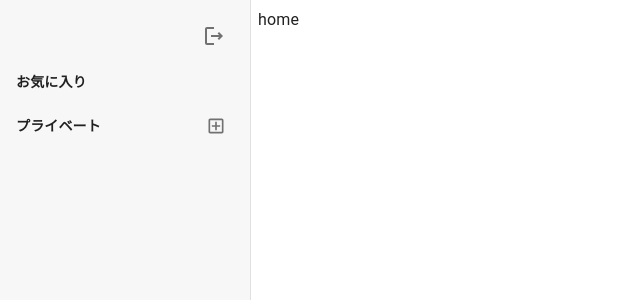
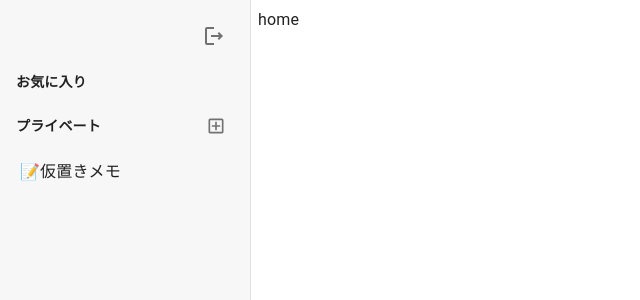
Before and after one commit to akasataikisiti/notion-client, a React (Create React App) app: page /login in a window 1280 px wide. Shown: the top 300 px of the page, without its empty margins (0-640 px from the left). Built offline with nearby package versions, Linux system fonts and the light colour scheme.

Commit message:
サイドバーにメモ表示欄を作成
メモは現時点で仮置き

```diff
--- a/src/components/common/Sidebar.jsx
+++ b/src/components/common/Sidebar.jsx
@@ -1,6 +1,7 @@
 import {
   Drawer,
   IconButton,
+  Link,
   List,
   ListItemButton,
   Typography,
@@ -75,6 +76,9 @@ const Sidebar = () => {
             </IconButton>
           </Box>
         </ListItemButton>
+        <ListItemButton sx={{ pl: "20px" }} component={Link} to="/memo/">
+          <Typography>📝仮置きメモ</Typography>
+        </ListItemButton>
       </List>
     </Drawer>
   )
```
